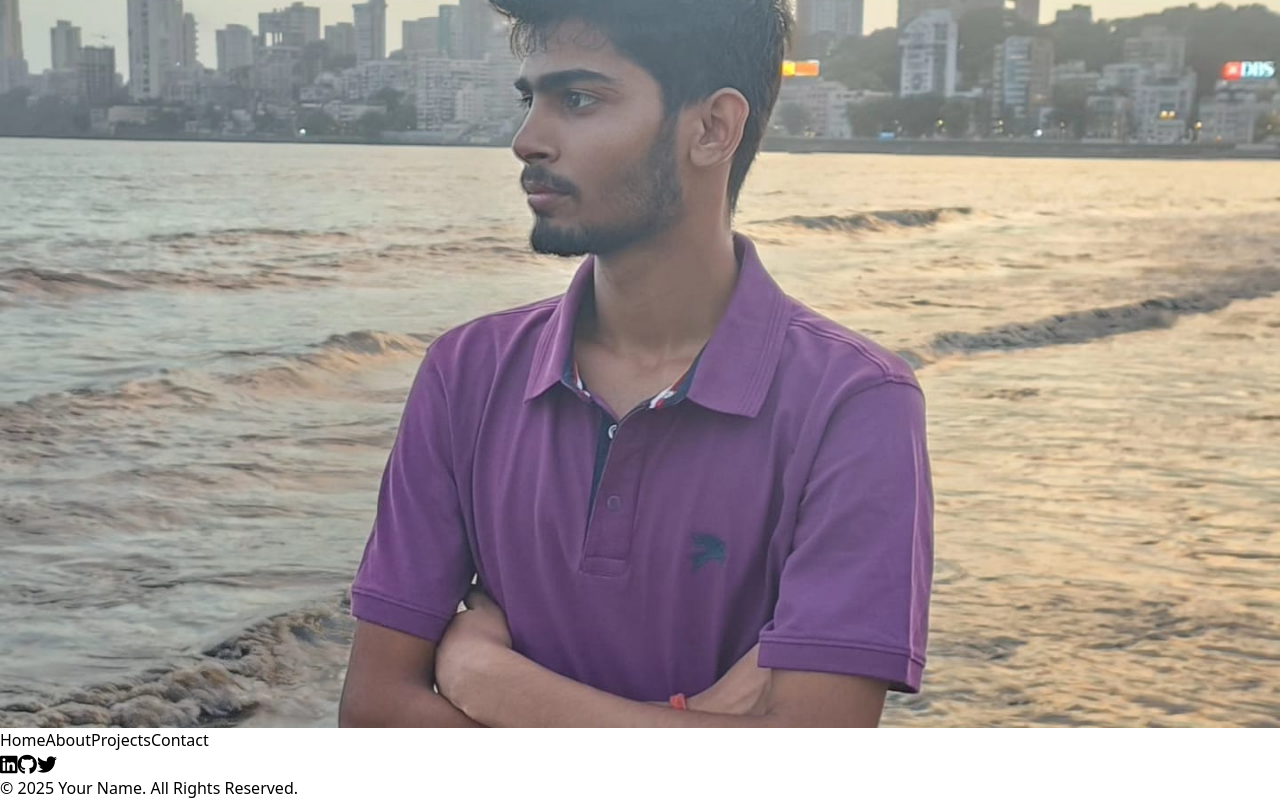
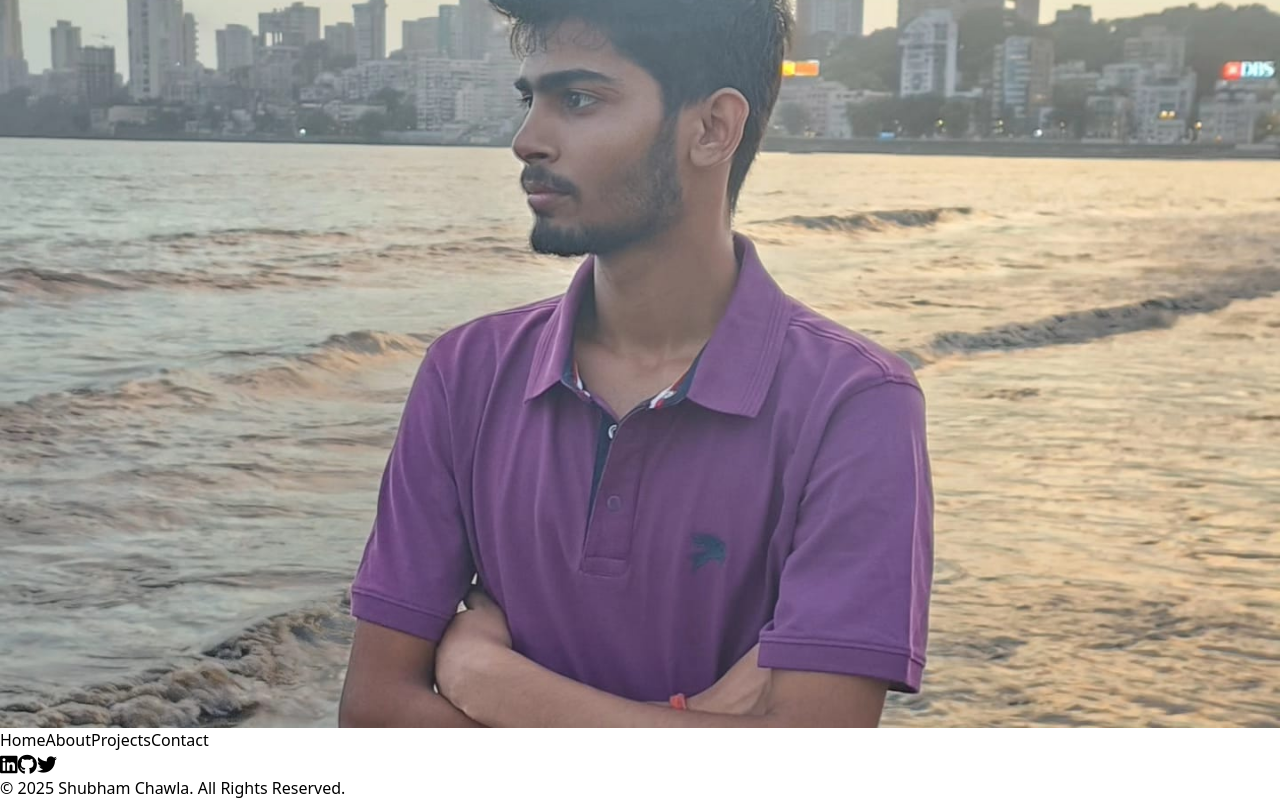
Before and after one commit to shubhamchawla2003/shubham_chawla, a React (Vite) app: page / in a window 1280 px wide. Shown: the part 720-1520 px from the top of the page. Built offline with nearby package versions, Linux system fonts and the light colour scheme.

Commit message:
Update Footer.jsx

```diff
--- a/src/Component/layout/Footer.jsx
+++ b/src/Component/layout/Footer.jsx
@@ -61,7 +61,7 @@ const Footer = () => {
 
 
         <p className="text-gray-500 text-sm">
-          © {new Date().getFullYear()} Your Name. All Rights Reserved.
+          © {new Date().getFullYear()} Shubham Chawla. All Rights Reserved.
         </p>
       </div>
     </footer>
```
